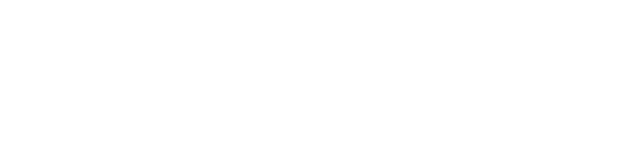
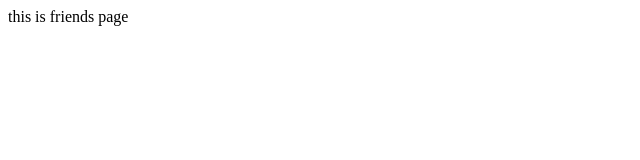
Before and after one commit to sjjung-june/kakao-clone-html-css, a plain HTML site: page friends.html in a window 1280 px wide. Shown: the whole page, without its empty margins (0-640 px from the left). Drawn offline with Linux system fonts and the light colour scheme.

Commit message:
Update friends.html

```diff
--- a/friends.html
+++ b/friends.html
@@ -6,5 +6,7 @@
     <meta name="viewport" content="width=device-width, initial-scale=1.0" />
     <title>Friends</title>
   </head>
-  <body></body>
+  <body>
+    this is friends page
+  </body>
 </html>
```
